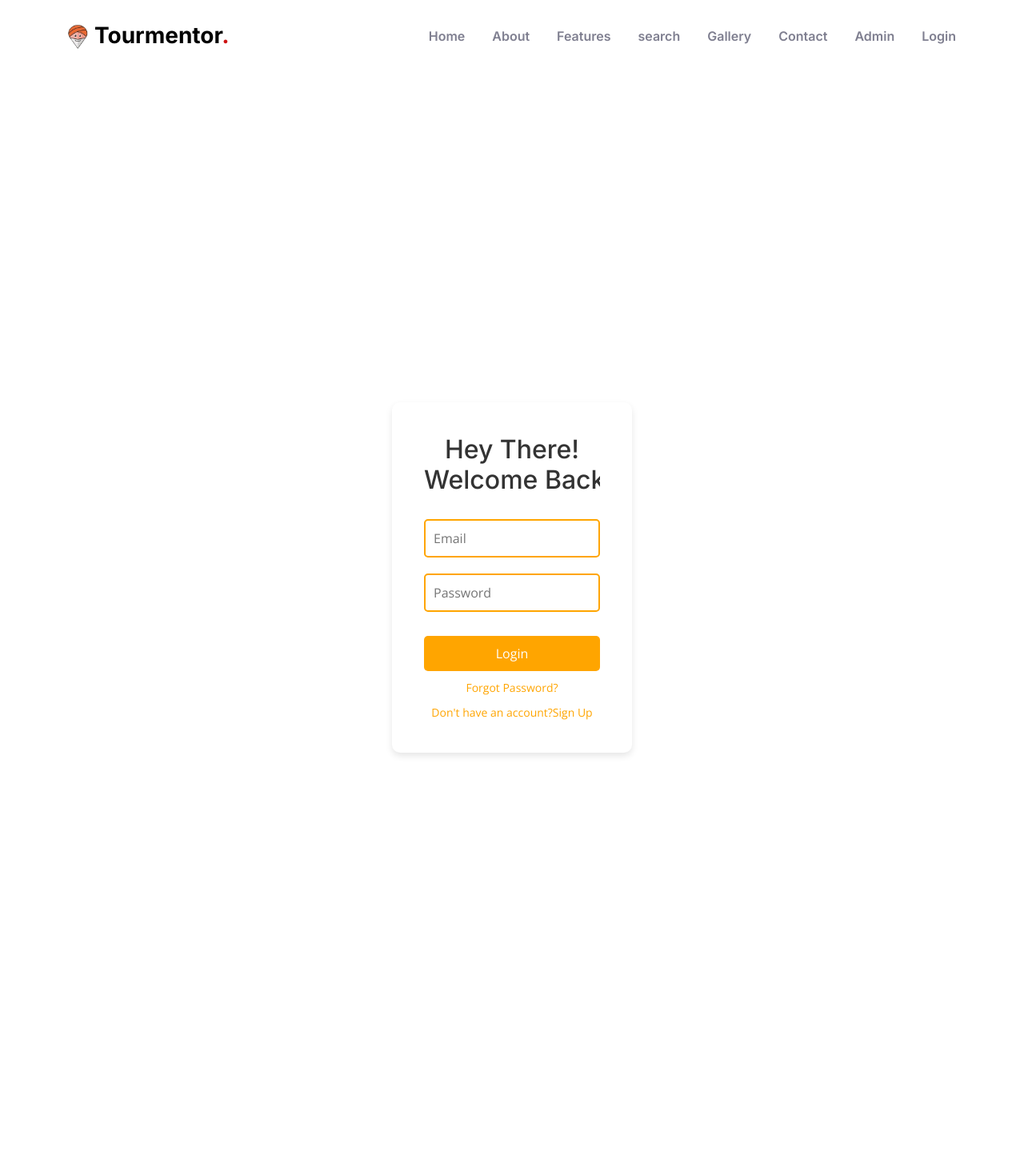
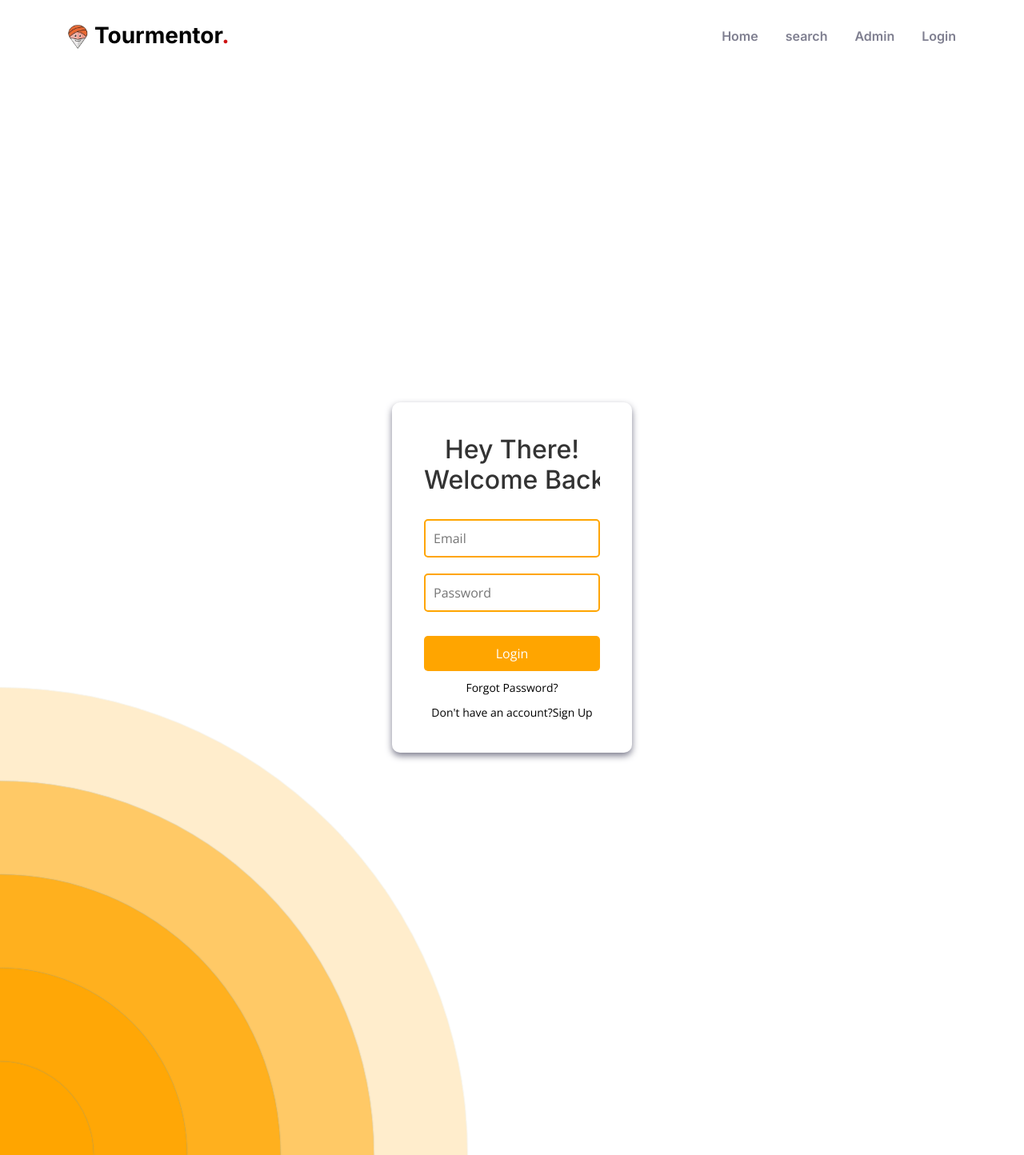
Before and after one commit to kannan2004-cre/tourmentor, a PHP site: page /login.php in a window 1280 px wide. Shown: the whole page at 80% size. Run offline with PHP 8.4, Linux system fonts and the light colour scheme.

Commit message:
update 22/8/24

```diff
--- a/header.php
+++ b/header.php
@@ -38,12 +38,7 @@
       <nav id="navbar" class="navbar">
         <ul>
           <li><a href="index.php">Home</a></li>
-          <li><a href="#about">About</a></li>
-          <li><a href="#why-us">Features</a></li>
-          <!--<li><a href="#menu">Top Places</a></li>-->
           <li><a href="search.php">search</a></li>
-          <li><a href="#gallery">Gallery</a></li>
-          <li><a href="#contact">Contact</a></li>
           <li><a href="admin.html">Admin</a></li>
           <li><a href="login.php">Login</a></li>
 
--- a/login.php
+++ b/login.php
@@ -1,5 +1,6 @@
 <!DOCTYPE html>
 <html lang="en">
+
 <head>
   <meta charset="UTF-8">
   <meta name="viewport" content="width=device-width, initial-scale=1.0">
@@ -13,36 +14,53 @@
       height: 100vh;
       margin: 0;
       font-family: Arial, sans-serif;
-      background-color: #fff7e6; /* Light orange background */
+      background-color: #fff7e6;
+      /* Light orange background */
     }
 
     .login-container {
       background-color: #fff;
+      margin-top: 50px;
       padding: 40px;
       border-radius: 10px;
-      box-shadow: 0 4px 8px rgba(0, 0, 0, 0.1); /* Light shadow effect */
+      box-shadow: 0 4px 8px rgb(126, 126, 143);
+      /* Light shadow effect */
       width: 300px;
       text-align: center;
       animation: fadeIn 1s ease-in-out;
-      margin:100px;
+      margin: 130px;
     }
 
     .login-container h2 {
       margin-bottom: 20px;
-      color: #333; /* Dark text color */
-      overflow: hidden; /* Ensure the overflow is hidden */
-      white-space: nowrap; /* Prevent the text from wrapping */
+      color: #333;
+
+      overflow: hidden;
+      white-space: nowrap;
+
       animation: typing 3s steps(30, end), blink-caret 0.5s step-end infinite;
     }
 
     @keyframes typing {
-      from { width: 0; }
-      to { width: 100%; }
+      from {
+        width: 0;
+      }
+
+      to {
+        width: 100%;
+      }
     }
 
     @keyframes blink-caret {
-      from, to { border-color: transparent; }
-      50% { border-color: #333; }
+
+      from,
+      to {
+        border-color: transparent;
+      }
+
+      50% {
+        border-color: #333;
+      }
     }
 
     .login-container input[type="email"],
@@ -50,7 +68,8 @@
       width: 100%;
       padding: 10px;
       margin: 10px 0;
-      border: 2px solid #ffa500; /* Orange border */
+      border: 2px solid #ffa500;
+      /* Orange border */
       border-radius: 5px;
       font-size: 16px;
     }
@@ -58,7 +77,8 @@
     .login-container button[type="submit"] {
       width: 100%;
       padding: 10px;
-      background-color: #ffa500; /* Orange background */
+      background-color: #ffa500;
+      /* Orange background */
       border: none;
       border-radius: 5px;
       color: white;
@@ -68,19 +88,22 @@
     }
 
     .login-container button[type="submit"]:hover {
-      background-color: #e69500; /* Darker orange on hover */
+      background-color: #e69500;
+      /* Darker orange on hover */
     }
 
     .login-container a {
       display: block;
       margin-top: 10px;
-      color: #ffa500; /* Orange text */
+      color:black;
+      /* Orange text */
       text-decoration: none;
       font-size: 14px;
     }
 
     .login-container a:hover {
-      color: #e69500; /* Darker orange on hover */
+      color: grey;
+      /* Darker orange on hover */
     }
 
     @keyframes fadeIn {
@@ -88,6 +111,7 @@
         opacity: 0;
         transform: translateY(-20px);
       }
+
       to {
         opacity: 1;
         transform: translateY(0);
@@ -97,12 +121,99 @@
     .login-container input:focus,
     .login-container button:focus {
       outline: none;
-      box-shadow: 0 0 10px #ffa500; /* Orange glow effect */
+      box-shadow: 0 0 10px #ffa500;
+      /* Orange glow effect */
+    }
+
+    .circle {
+      position: fixed;
+      border-radius: 50%;
+      background: #ffa600;
+      animation: ripple 20s infinite;
+      box-shadow: 0px 0px 1px 0px #508fb9;
+    }
+
+    .small {
+      width: 200px;
+      height: 200px;
+      left: -100px;
+      bottom: -100px;
+    }
+
+    .medium {
+      width: 400px;
+      height: 400px;
+      left: -200px;
+      bottom: -200px;
+    }
+
+    .large {
+      width: 600px;
+      height: 600px;
+      left: -300px;
+      bottom: -300px;
+    }
+
+    .xlarge {
+      width: 800px;
+      height: 800px;
+      left: -400px;
+      bottom: -400px;
+    }
+
+    .xxlarge {
+      width: 1000px;
+      height: 1000px;
+      left: -500px;
+      bottom: -500px;
+    }
+
+    .shade1 {
+      opacity: 0.2;
+    }
+
+    .shade2 {
+      opacity: 0.5;
+    }
+
+    .shade3 {
+      opacity: 0.7;
+    }
+
+    .shade4 {
+      opacity: 0.8;
+    }
+
+    .shade5 {
+      opacity: 0.9;
+    }
+
+    @keyframes ripple {
+      0% {
+        transform: scale(0.8);
+      }
+
+      50% {
+        transform: scale(1.2);
+      }
+
+      100% {
+        transform: scale(0.8);
+      }
     }
   </style>
 </head>
+
 <body>
-  <?php include('header.php');?>
+  <?php include('header.php'); ?>
+  <div class="ripple-background">
+    <div class="circle xxlarge shade1"></div>
+    <div class="circle xlarge shade2"></div>
+    <div class="circle large shade3"></div>
+    <div class="circle medium shade4"></div>
+    <div class="circle small shade5"></div>
+  </div>
+
   <div class="login-container">
     <h2 id="typing-header">Hey There!<br>Welcome Back.</h2>
     <form method="POST" action="">
@@ -118,29 +229,28 @@
   ini_set('display_errors', 1);
   ini_set('display_startup_errors', 1);
   error_reporting(E_ALL);
-  if(isset($_POST['submit'])){
+  if (isset($_POST['submit'])) {
     $email = $_POST['email'];
     $password = $_POST['pass'];
-      $conn=mysqli_connect("localhost","root","","tourmentor");
-      if(!$conn){
+    $conn = mysqli_connect("localhost", "root", "", "tourmentor");
+    if (!$conn) {
       die("connection failed");
     }
     $sql = "SELECT * FROM userreg WHERE email = '$email'";
-      $result = mysqli_query($conn,$sql);
-      if(mysqli_num_rows($result) > 0){
+    $result = mysqli_query($conn, $sql);
+    if (mysqli_num_rows($result) > 0) {
       $row = mysqli_fetch_assoc($result);
-          if(password_verify($password, $row['password'])){
+      if (password_verify($password, $row['password'])) {
         header("Location: index.php");
-          }
-          else{
+      } else {
         echo "<script>alert('Invalid password');</script>";
       }
-      }
-      else{
+    } else {
       echo "<script>alert('Invalid email');</script>";
     }
     mysqli_close($conn);
   }
   ?>
 </body>
+
 </html>
--- a/search.php
+++ b/search.php
@@ -10,6 +10,7 @@
         background-color: #F9F9F9;
         color: #333;
     }
+
 
     form {
         display: flex;
```
Also changed, not shown: index.php (+1 -32 lines). Lines whose indentation alone changed are shown as unchanged.
